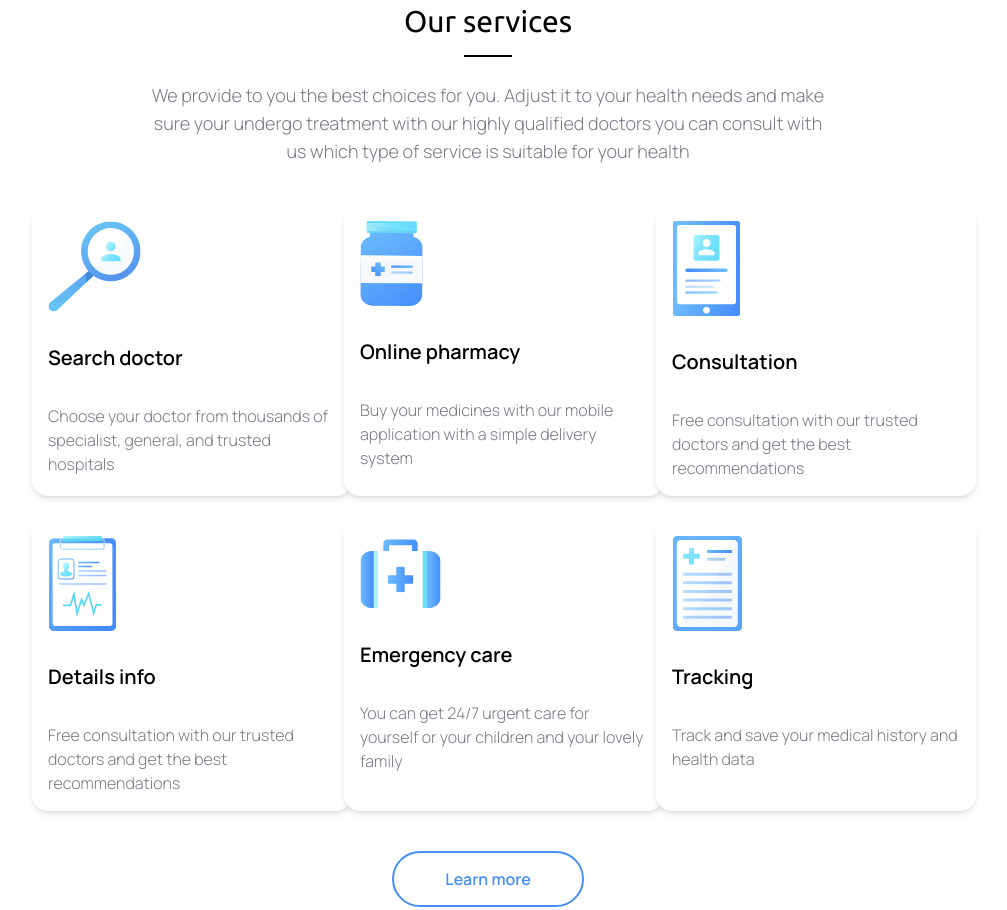
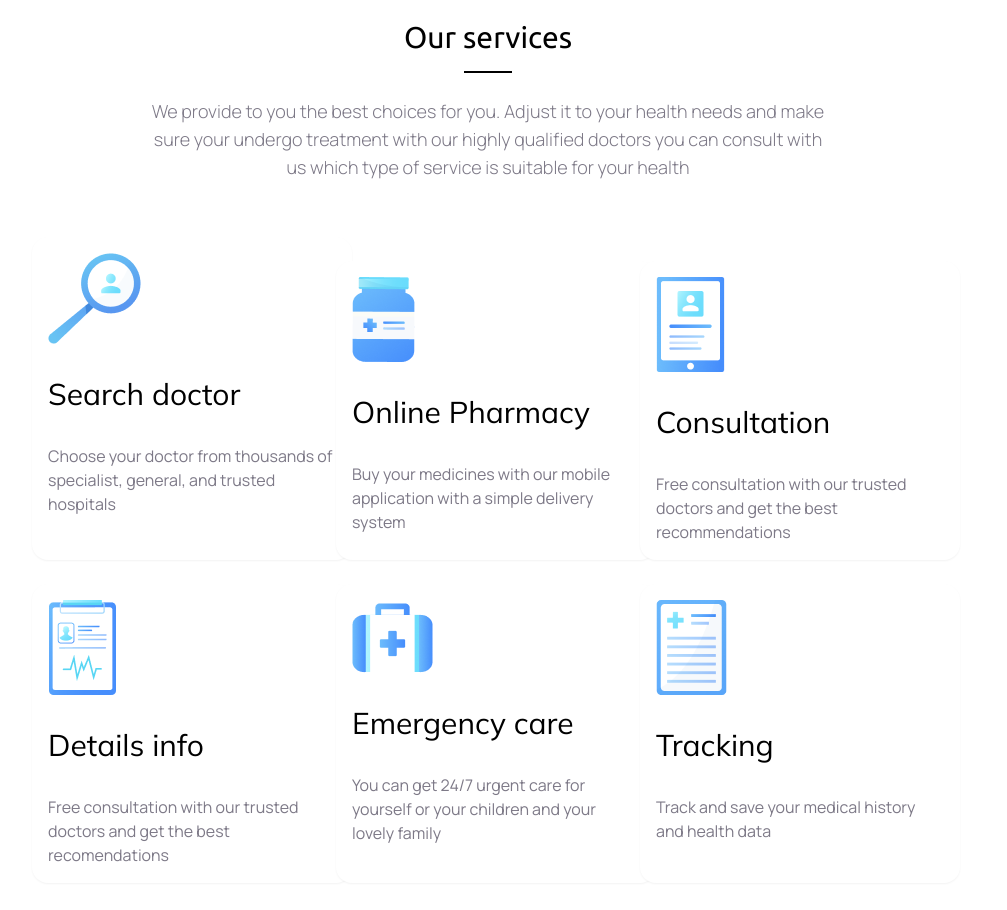
Before and after one commit to pochi-lightit/fe-challenge-5, a website: page public/index.html in a window 1280 px wide. Shown: the part 612-1522 px from the top of the page, without its empty margins (152-1159 px from the left). Drawn offline with Linux system fonts and the light colour scheme.

Commit message:
updating images and rearranging the Services section desktop behaviour

```diff
--- a/public/index.html
+++ b/public/index.html
@@ -63,7 +63,7 @@
     <main class="flex flex-col space-y-10 relative z-10 md:w-3/4 md:mx-auto">
       <section
         id="services"
-        class="w-full p-6 flex flex-col items-center justify-center text-center space-y-10 relative z-10"
+        class="w-full p-6 flex flex-col items-center justify-center text-center space-y-14 relative z-10"
       >
         <!-- Mobile background images -->
         <img
@@ -103,7 +103,10 @@
         />
 
         <!-- Services section -->
-        <div id="title-text" class="flex flex-col space-y-6 w-3/4">
+        <div
+          id="title-text"
+          class="flex flex-col space-y-6 w-3/4 relative z-10"
+        >
           <div class="flex flex-col items-center gap-4">
             <h2 class="font-ubuntu text-3xl">Our services</h2>
             <div class="w-12 border border-solid border-black h-0 m-0"></div>
@@ -117,26 +120,25 @@
             for your health
           </p>
         </div>
+
         <div
           id="card-container"
-          class="flex flex-col gap-6 items-center md:grid md:grid-cols-2 md: mx-auto lg:grid-cols-3"
+          class="flex flex-col space-y-6 md:grid md:grid-cols-2 lg:grid-cols-3 md:w-full items-stretch"
         >
           <div
             id="card"
-            class="flex flex-col w-2/3 rounded-2xl text-start shadow-sm p-4 space-y-8 relative z-10 bg-white max-w-sm md:w-80 md:text-left md:mx-0 md:shadow-md md:h-full"
+            class="relative z-10 bg-white rounded-2xl shadow-sm md:shadow-lg flex flex-col space-y-8 p-4 w-80 text-left h-full"
           >
-            <div class="flex flex-1 md:h-2/3">
+            <div class="flex flex-col md:flex-row">
               <img
-                src="./icons/search-doctor-icon.svg"
+                src="./img/search-doctor.png"
                 alt="search doctor"
-                class="w-30 mx-auto md:mx-0 object-contain"
+                class="self-center md:self-start"
               />
             </div>
-            <div
-              class="flex flex-1 md:h-1/2 flex-col justify-between space-y-8"
-            >
-              <h3 class="text-xl font-semibold">Search doctor</h3>
-              <p class="text-md text-secondary font-light">
+            <div class="flex flex-col space-y-8">
+              <h3 class="font-mulish text-3xl text-left">Search doctor</h3>
+              <p class="font-manrope font-thin text-secondary">
                 Choose your doctor from thousands of specialist, general, and
                 trusted hospitals
               </p>
@@ -145,18 +147,18 @@
 
           <div
             id="card"
-            class="flex flex-col w-2/3 rounded-2xl text-start shadow-sm p-4 space-y-8 relative z-10 bg-white max-w-sm md:w-80 md:text-left md:mx-0 md:shadow-md md:h-full"
+            class="relative z-10 bg-white rounded-2xl shadow-sm md:shadow-lg flex flex-col space-y-8 p-4 w-80 text-left h-full"
           >
-            <div class="flex flex-1 md:h-2/3">
+            <div class="flex flex-col md:flex-row">
               <img
-                src="./icons/online-pharma-icon.svg"
+                src="./img/online-pharma.png"
                 alt="online pharmacy"
-                class="mx-auto md:mx-0 object-contain"
+                class="self-center md:self-start"
               />
             </div>
-            <div class="flex flex-1 md:h-1/2 flex-col space-y-8">
-              <h3 class="text-xl font-semibold">Online pharmacy</h3>
-              <p class="text-md text-secondary font-light">
+            <div class="flex flex-col space-y-8">
+              <h3 class="font-mulish text-3xl text-left">Online Pharmacy</h3>
+              <p class="font-manrope font-thin text-secondary">
                 Buy your medicines with our mobile application with a simple
                 delivery system
               </p>
@@ -165,18 +167,18 @@
 
           <div
             id="card"
-            class="flex flex-col w-2/3 rounded-2xl text-start shadow-sm p-4 space-y-8 relative z-10 bg-white max-w-sm md:w-80 md:text-left md:mx-0 md:shadow-md md:h-full"
+            class="relative z-10 bg-white rounded-2xl shadow-sm md:shadow-lg flex flex-col space-y-8 p-4 w-80 text-left h-full"
           >
-            <div class="flex flex-1">
+            <div class="flex flex-col md:flex-row">
               <img
-                src="./icons/consultation-icon.svg"
+                src="./img/consultation.png"
                 alt="consultation"
-                class="w-30 mx-auto md:mx-0 object-contain"
+                class="self-center md:self-start"
               />
             </div>
-            <div class="flex flex-1 md:h-1/2 flex-col space-y-8">
-              <h3 class="text-xl font-semibold">Consultation</h3>
-              <p class="text-md text-secondary font-light">
+            <div class="flex flex-col space-y-8">
+              <h3 class="font-mulish text-3xl text-left">Consultation</h3>
+              <p class="font-manrope font-thin text-secondary">
                 Free consultation with our trusted doctors and get the best
                 recommendations
               </p>
@@ -185,38 +187,38 @@
 
           <div
             id="card"
-            class="flex flex-col w-2/3 rounded-2xl text-start shadow-sm p-4 space-y-8 relative z-10 bg-white max-w-sm md:w-80 md:text-left md:mx-0 md:shadow-md md:h-full"
+            class="relative z-10 bg-white rounded-2xl shadow-sm md:shadow-lg flex flex-col space-y-8 p-4 w-80 text-left h-full"
           >
-            <div class="flex flex-1 md:h-2/3">
+            <div class="flex flex-col md:flex-row">
               <img
-                src="./icons/details-icon.svg"
-                alt="details"
-                class="w-30 mx-auto md:mx-0"
+                src="./img/details.png"
+                alt="details info"
+                class="self-center md:self-start"
               />
             </div>
-            <div class="flex flex-1 md:h-1/2 flex-col space-y-8">
-              <h3 class="text-xl font-semibold">Details info</h3>
-              <p class="text-md text-secondary font-light">
+            <div class="flex flex-col space-y-8">
+              <h3 class="font-mulish text-3xl text-left">Details info</h3>
+              <p class="font-manrope font-thin text-secondary">
                 Free consultation with our trusted doctors and get the best
-                recommendations
+                recomendations
               </p>
             </div>
           </div>
 
           <div
             id="card"
-            class="flex flex-col w-2/3 rounded-2xl text-start shadow-sm p-4 space-y-8 relative z-10 bg-white max-w-sm md:w-80 md:text-left md:mx-0 md:shadow-md md:h-full"
+            class="relative z-10 bg-white rounded-2xl shadow-sm md:shadow-lg flex flex-col space-y-8 p-4 w-80 text-left h-full"
           >
-            <div class="flex flex-1 md:h-2/3">
+            <div class="flex flex-col md:flex-row">
               <img
-                src="./icons/emergency-care-icon.svg"
+                src="./img/emergency-care.png"
                 alt="emergency care"
-                class="w-30 mx-auto md:mx-0"
+                class="self-center md:self-start"
               />
             </div>
-            <div class="flex flex-1 md:h-1/2 flex-col space-y-8">
-              <h3 class="text-xl font-semibold">Emergency care</h3>
-              <p class="text-md text-secondary font-light">
+            <div class="flex flex-col space-y-8">
+              <h3 class="font-mulish text-3xl text-left">Emergency care</h3>
+              <p class="font-manrope font-thin text-secondary">
                 You can get 24/7 urgent care for yourself or your children and
                 your lovely family
               </p>
@@ -225,18 +227,18 @@
 
           <div
             id="card"
-            class="flex flex-col w-2/3 rounded-2xl text-start shadow-sm p-4 space-y-8 relative z-10 bg-white max-w-sm md:w-80 md:text-left md:mx-0 md:shadow-md md:h-full"
+            class="relative z-10 bg-white rounded-2xl shadow-sm md:shadow-lg flex flex-col space-y-8 p-4 w-80 text-left h-full"
           >
-            <div class="flex flex-1">
+            <div class="flex flex-col md:flex-row">
               <img
-                src="./icons/tracking-icon.svg"
+                src="./img/tracking.png"
                 alt="tracking"
-                class="w-30 mx-auto md:mx-0"
+                class="self-center md:self-start"
               />
             </div>
-            <div class="flex flex-1 flex-col space-y-8">
-              <h3 class="text-xl font-semibold">Tracking</h3>
-              <p class="text-md text-secondary font-light">
+            <div class="flex flex-col space-y-8">
+              <h3 class="font-mulish text-3xl text-left">Tracking</h3>
+              <p class="font-manrope font-thin text-secondary">
                 Track and save your medical history and health data
               </p>
             </div>
@@ -250,6 +252,7 @@
         </button>
       </section>
 
+      <!-- ARTICLES SECTION -->
       <section
         id="articles"
         class="w-full p-6 flex flex-col items-center justify-center text-center space-y-14 relative"
--- a/tailwind.config.js
+++ b/tailwind.config.js
@@ -15,10 +15,10 @@ module.exports = {
         dots_5x5: "url('../img/dots-5x5.svg')",
       },
       //defino los colores que voy a usar en el proyecto, importando los disponibles en tailwind (...theme('colors')) y agregando otros:
-      backgroundColor: (theme) => ({
-        ...theme("colors"),
+      backgroundColor: {
         primary: "#458FF6",
-      }),
+      },
+      //no hace falta aclarar por background color, text color etc... sólo con colors se aplica a todas las clases
       textColor: {
         primary: "#458FF6",
         secondary: "#7D7987",
@@ -33,6 +33,7 @@ module.exports = {
       },
       fontFamily: {
         //se agregan como arreglos []
+        //csmbiar los nombres del fontFamily según el uso que se haga de cada tipografia (primary, secondary, etc)
         ubuntu: ["Ubuntu", "sans-serif"],
         manrope: ["Manrope", "sans-serif"],
         mulish: ["Mulish", "sans-serif"],
```
Also changed, not shown: public/icons/consultation-icon.svg (deleted), public/icons/details-icon.svg (deleted), public/icons/emergency-care-icon.svg (deleted), public/icons/online-pharma-icon.svg (deleted), public/icons/search-doctor-icon.svg (deleted), public/icons/tracking-icon.svg (deleted), public/icons/trafalgar-footer-logo.svg (added), public/img/consultation.png (added), public/img/details.png (added), public/img/emergency-care.png (added), public/img/online-pharma.png (added), public/img/search-doctor.png (added), public/img/tracking.png (added).
